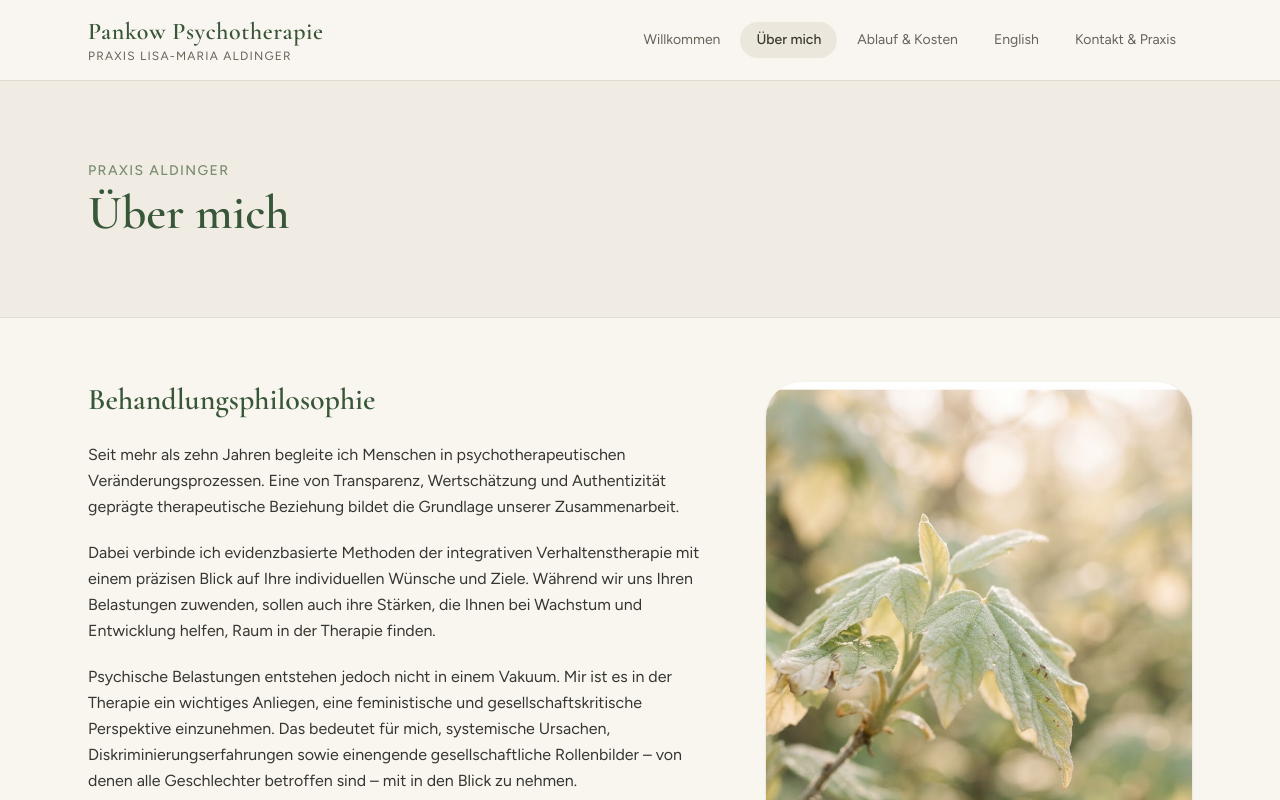
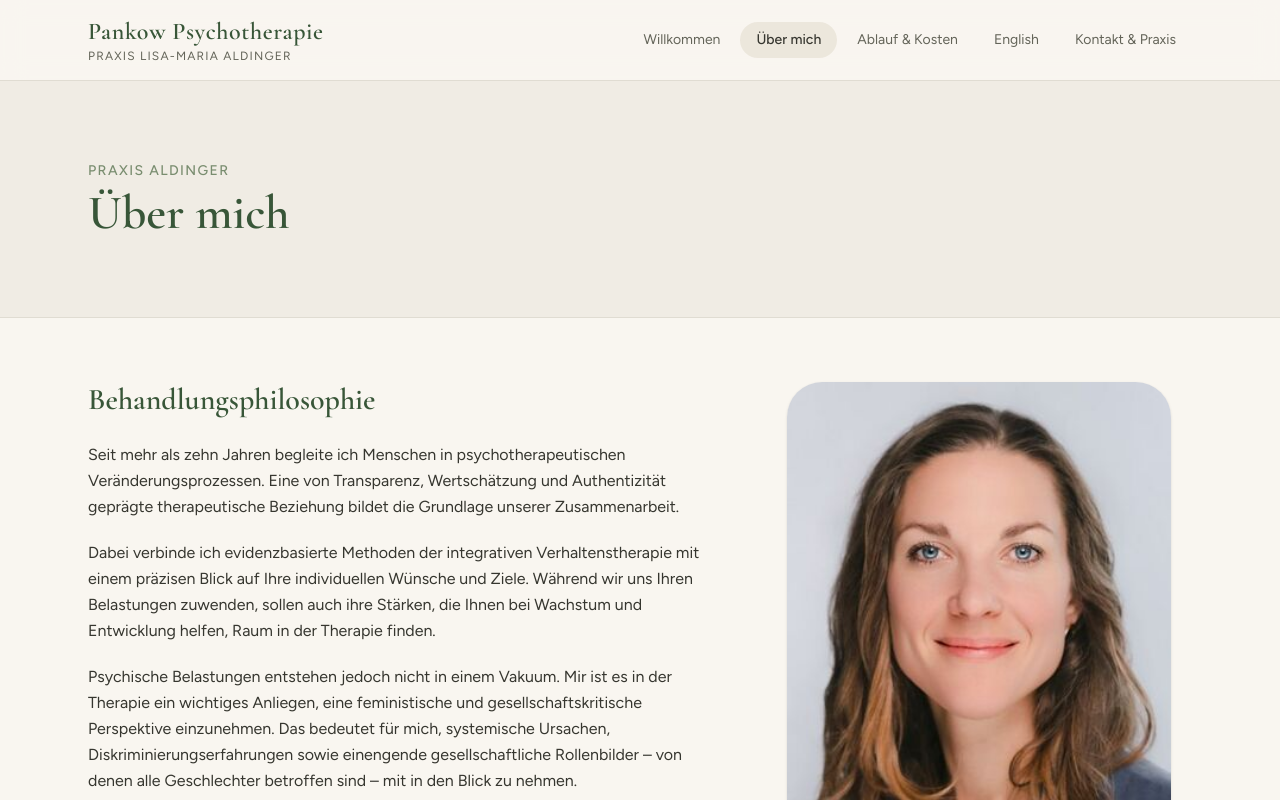
Before and after one commit to aldingel/Privatpraxis-fuer-Psychotherapie, a Next.js app: page /ueber-mich in a window 1280 px wide. Shown: the top 800 px of the page. Built offline with nearby package versions, Linux system fonts and the light colour scheme.

Commit message:
feat: update about page with new portrait image and adjust layout
Co-authored-by: aldingel <304495052+aldingel@users.noreply.github.com>

```diff
--- a/app/ueber-mich/page.tsx
+++ b/app/ueber-mich/page.tsx
@@ -100,10 +100,10 @@ export default function UeberMichPage() {
                 </p>
               </div>
             </div>
-            <div className="relative aspect-[4/5] overflow-hidden rounded-3xl shadow-sm">
+            <div className="relative mx-auto aspect-[2/3] w-full max-w-sm overflow-hidden rounded-3xl shadow-sm">
               <Image
-                src="/images/about-leaves.png"
-                alt="Frische grüne Blätter im weichen Morgenlicht"
+                src="/images/portrait-aldinger.jpg"
+                alt="Porträt von Lisa-Maria Aldinger, Psychologische Psychotherapeutin"
                 fill
                 className="object-cover"
                 sizes="(max-width: 1024px) 100vw, 40vw"
```
Also changed, not shown: public/images/portrait-aldinger.jpg (added).
